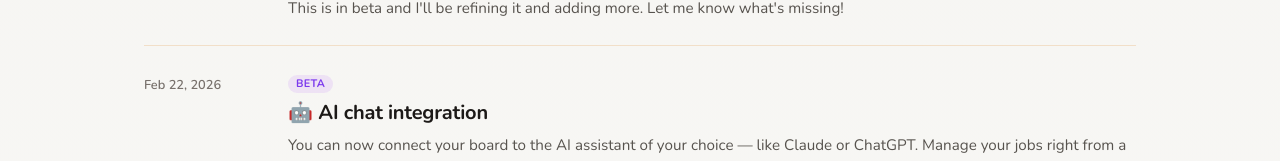
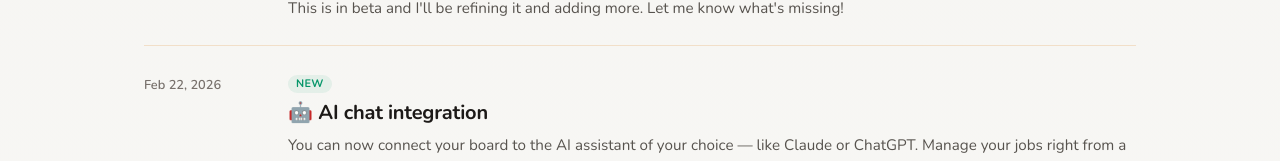
Before and after one commit to dwahbe/cozy-job-tracker, a Next.js app: page /changelog in a window 1280 px wide. Shown: the part 567-728 px from the top of the page. Built offline with nearby package versions, Linux system fonts and the light colour scheme; no server answers.

Commit message:
Updated changelog

```diff
--- a/app/changelog-data.ts
+++ b/app/changelog-data.ts
@@ -27,7 +27,7 @@ export const changelog: ChangelogEntry[] = [
     date: 'Feb 22, 2026',
     title: 'AI chat integration',
     emoji: '🤖',
-    tag: 'beta',
+    tag: 'new',
     description:
       'You can now connect your board to the AI assistant of your choice — like Claude or ChatGPT. Manage your jobs right from a chat. Try things like "what jobs have I applied to?" or "add a barista role at Cosmic Cat Cafe".',
     link: {
```
